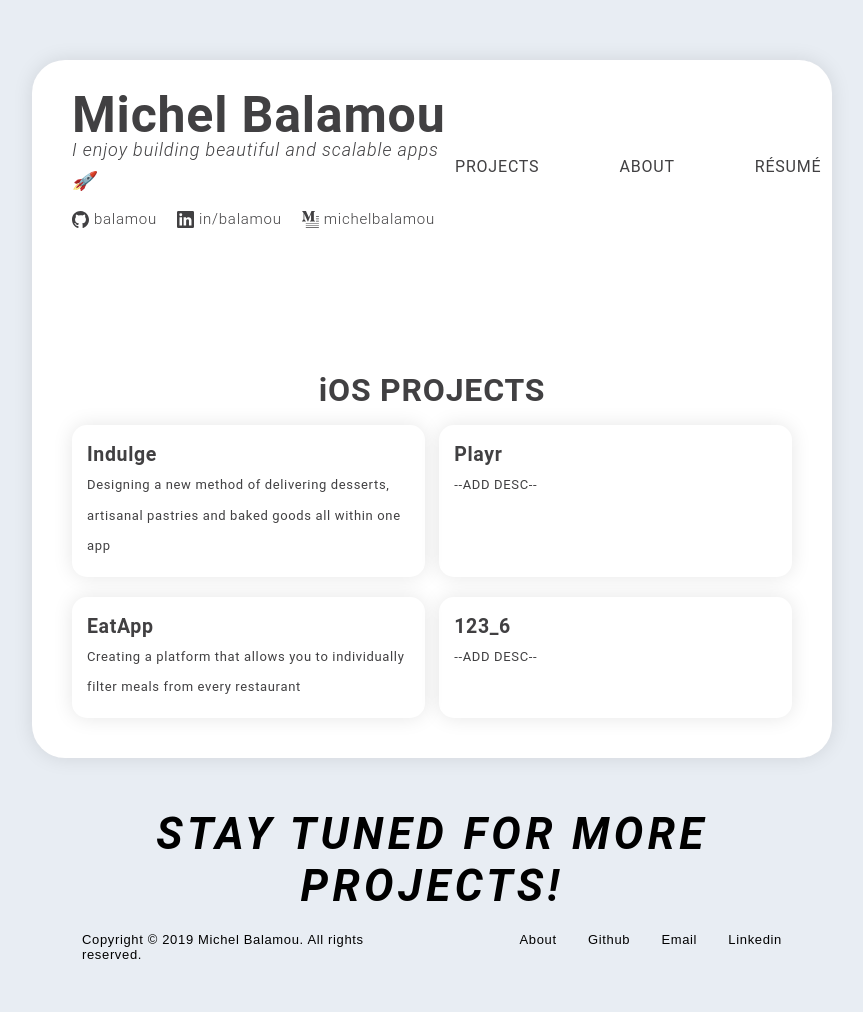
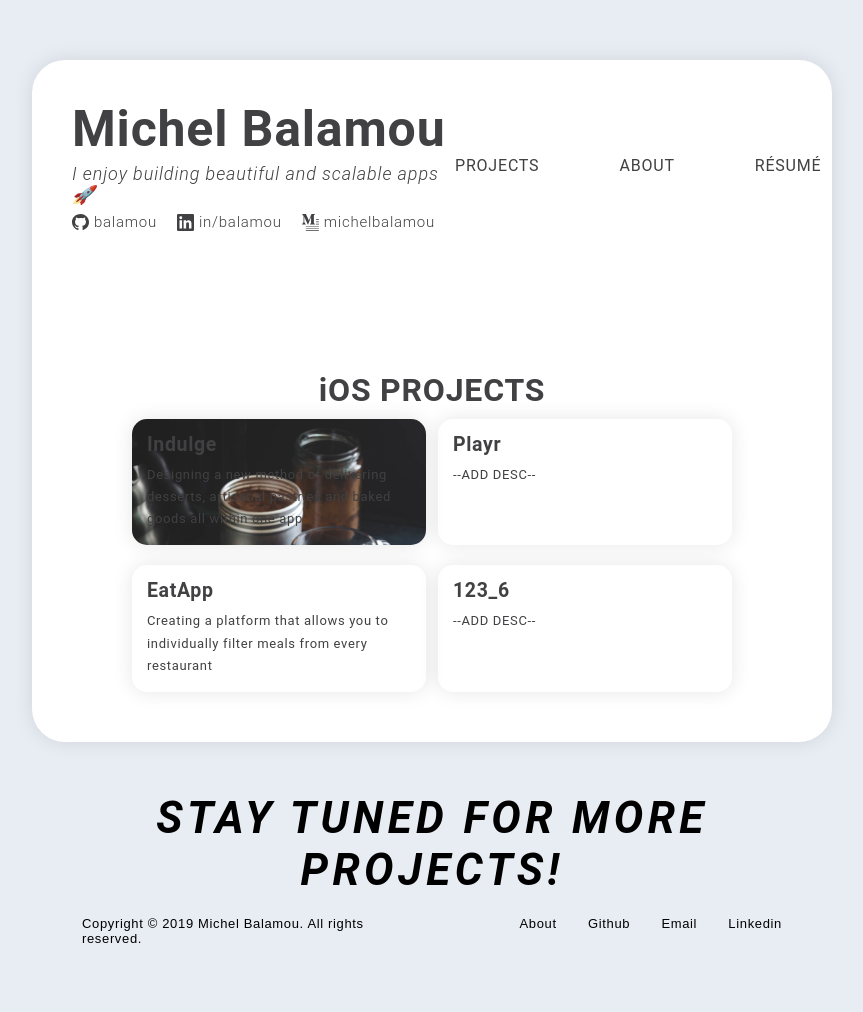
Before and after one commit to balamou/balamou.com, a PHP site: page / in a window 1280 px wide. Shown: the whole page, without its empty margins (208-1071 px from the left). After the commit the page ends 943 px from the top, so only its background shows below. Run offline with PHP 8.4, Linux system fonts and the light colour scheme; some web fonts are replaced.

Commit message:
Added background image to indulge project in index.html. Tried to adjust project div's heights

```diff
--- a/static/css/main.css
+++ b/static/css/main.css
@@ -25,7 +25,6 @@ body {
   box-shadow: 0px 0px 20px rgba(0,0,0,0.1);
   border-radius: 33px;
 
-  line-height: 1.9em;
   padding-bottom: 40px;
   align-items: center;
 }
@@ -116,22 +115,52 @@ a:hover {
   display: flex;
   flex-wrap: wrap;
   justify-content: space-between;
-  margin: 0 40px;
+  margin: 0 100px;
 
   /* FONT */
   font-size: 13px;
+  line-height: 1.7em;
 }
 
-.projects div {
-  /* background-color: #ff9966; */
+.projects h2 {
+  margin-bottom: 8px;
+}
+
+.projects > div {
   width: 49%;
   padding: 15px;
-  margin-top: 20px;
+  margin: 10px 0px;
 
   box-shadow: 0px 0px 20px rgba(0,0,0,0.1);
   border-radius: 15px;
 }
 
+.indulge {
+  background-image: url('../images/bakery.jpeg');
+  background-size: cover;
+  background-repeat: no-repeat;
+}
+
+/* ------------------------------- ASPECT RATIO 1:1 ----------------------------------- */
+.make-rect {
+  position: relative;
+}
+
+.make-rect:before {
+  content: "";
+  display: block;
+  padding-top: 100%;
+  /* initial ratio of 1:1*/
+}
+
+.make-rect-content {
+  position: absolute;
+  top: 0;
+  left: 0;
+  bottom: 0;
+  right: 0;
+  width: 100%;
+}
 /* ------------------------------- FOOTER ----------------------------------- */
 footer {
   color:black;
--- a/static/index.html
+++ b/static/index.html
@@ -50,7 +50,9 @@
   <div class="ios-projects">
     <h1>iOS PROJECTS</h1>
     <div class="projects">
+
     <div class="indulge">
+      <div>
           <a href="indulge">
           <h2>Indulge</h2>
           <p>Designing a new method of delivering desserts,
@@ -58,25 +60,35 @@
             one app</p>
           </a>
       </div>
+    </div>
 
     <div class="playr">
+      <div>
           <h2>Playr</h2>
           <p>--ADD DESC--</p>
       </div>
+    </div>
 
     <div class="eatapp">
+      <div>
           <h2>EatApp</h2>
           <p>Creating a platform that allows you to
              individually filter meals from every restaurant</p>
      </div>
+    </div>
 
     <div class="game-123_6">
+      <div>
             <h2>123_6</h2>
             <p>--ADD DESC--</p>
       </div>
     </div>
+
+  </div>
   </div>
   <!-- /Projects -->
+
+
   </div>
 
   <!-- Footer -->
```
Also changed, not shown: static/images/bakery.jpeg (added). Lines whose indentation alone changed are shown as unchanged.
